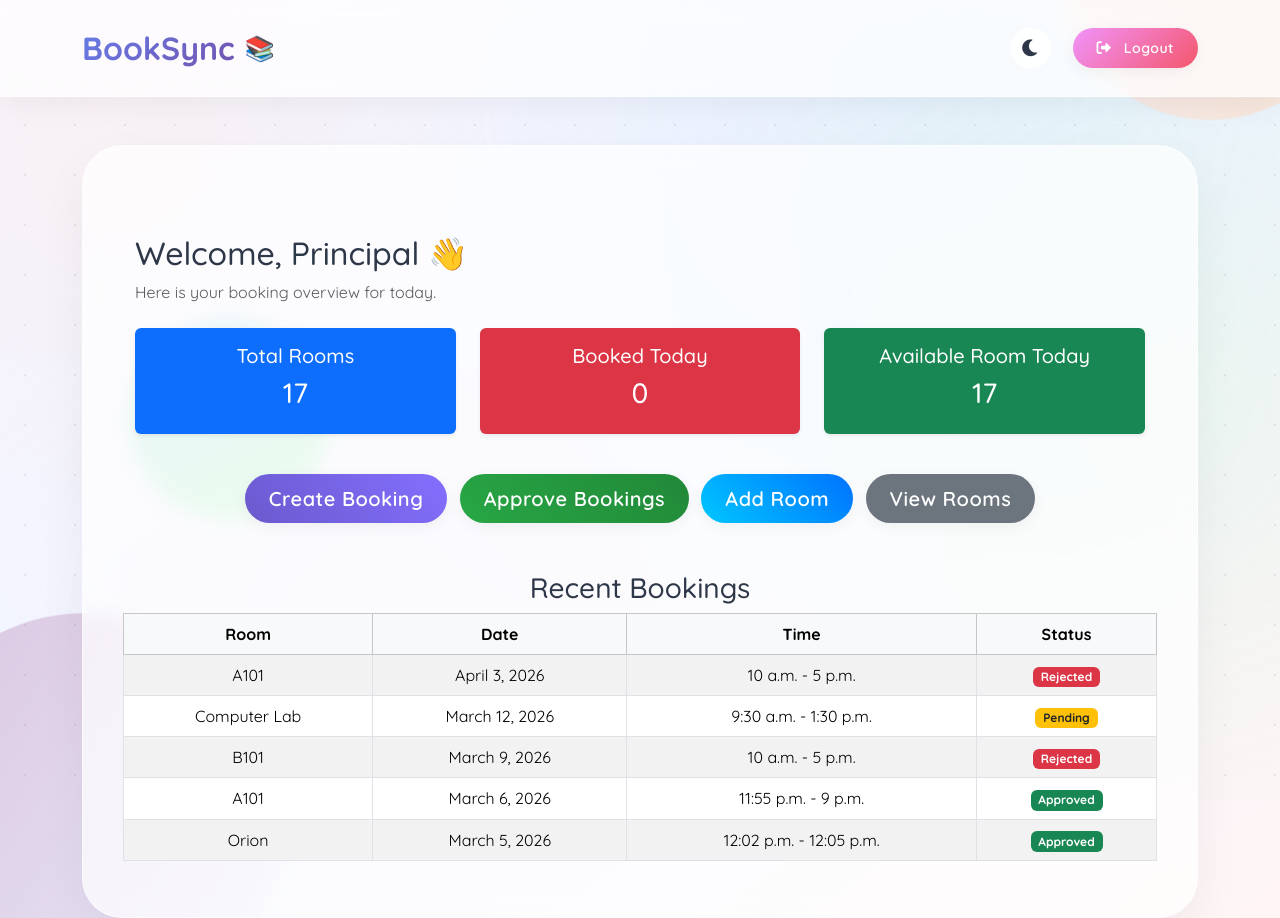
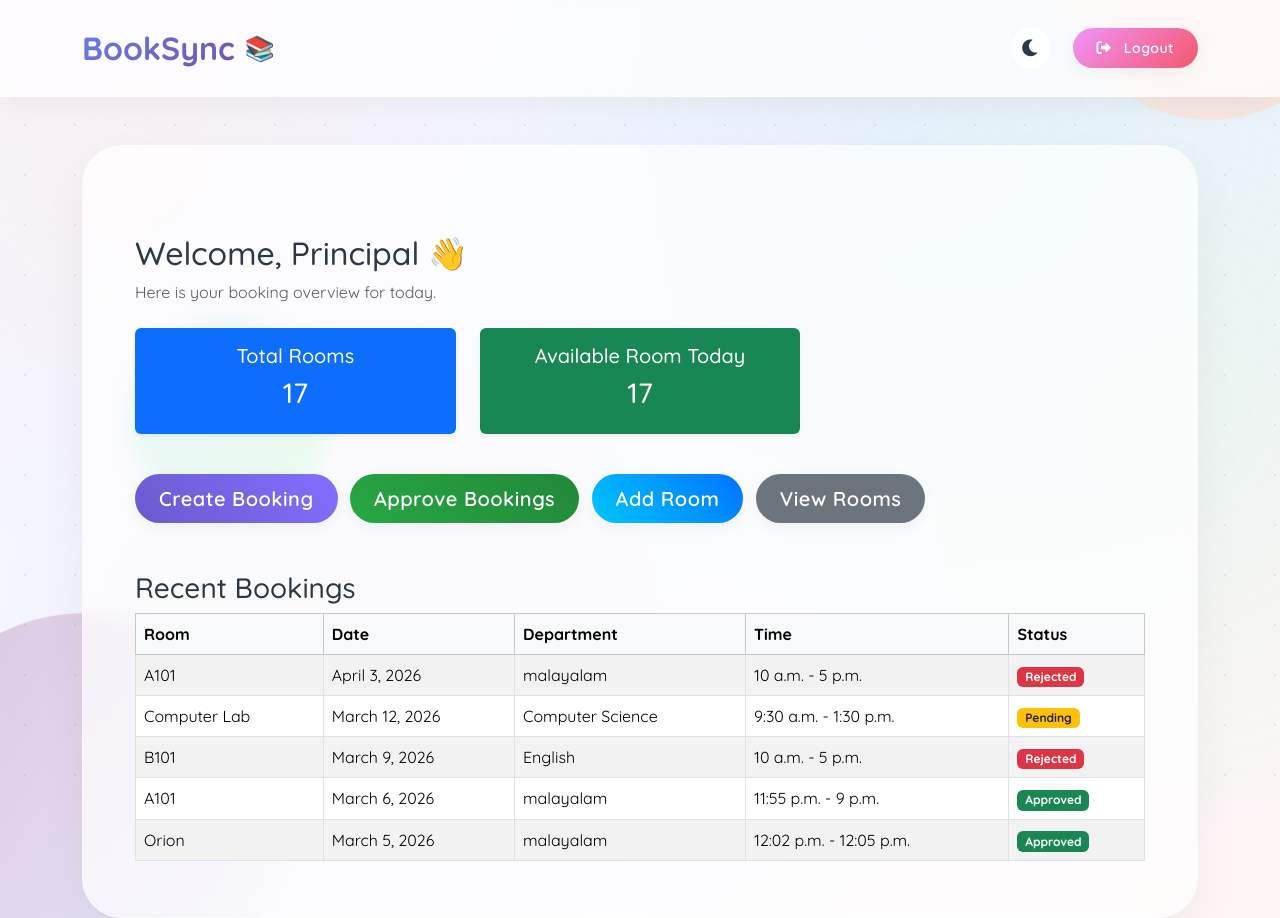
Before and after one commit to rajasreec/RoomBookingSystem, a Django app: page /dashboard/ in a window 1280 px wide. Run offline with Django 5.2, Linux system fonts and the light colour scheme; a user stored in the database is signed in; data comes from the database, SQL or seed files in the repository; both versions use the stored data as it was after the commit.

Commit message:
Initial commit

```diff
--- a/booksync/urls.py
+++ b/booksync/urls.py
@@ -20,6 +20,5 @@
 urlpatterns = [
     path('admin/', admin.site.urls),
     path('', include('core.urls')),
-    path('admin/', admin.site.urls),
     path('', include('core.urls')),
 ]
--- a/core/models.py
+++ b/core/models.py
@@ -112,13 +112,13 @@
 # -------------------------
 # Room-Department Mapping
 # -------------------------
-class RoomDepartment(models.Model):
-    room = models.ForeignKey(Room, on_delete=models.CASCADE)
-    department = models.ForeignKey(Department, on_delete=models.CASCADE)
-    class_dept = models.CharField(max_length=100)
+#class RoomDepartment(models.Model):
+#    room = models.ForeignKey(Room, on_delete=models.CASCADE)
+#    department = models.ForeignKey(Department, on_delete=models.CASCADE)
+#    class_dept = models.CharField(max_length=100)
 
-    def __str__(self):
-        return f"{self.room} - {self.department}"
+#    def __str__(self):
+#        return f"{self.room} - {self.department}"
 
 
 # -------------------------
@@ -133,10 +133,12 @@
     ]
 
     room = models.ForeignKey(Room, on_delete=models.CASCADE)
+    department = models.ForeignKey(Department, on_delete=models.CASCADE)
     user = models.ForeignKey(User, on_delete=models.CASCADE)
     date = models.DateField()
     start_time = models.TimeField()
     end_time = models.TimeField()
+    #dept_name = models.ForeignKey(Department,on_delete=models.CASCADE)
     purpose = models.TextField(null=True,blank=True)
 
     status = models.CharField(
@@ -191,17 +193,17 @@
 # -------------------------
 # Email Notifications Model
 # -------------------------
-class EmailNotification(models.Model):
+#class EmailNotification(models.Model):
 
-    notification_id = models.AutoField(primary_key=True)
+#    notification_id = models.AutoField(primary_key=True)
+#
+#    booking = models.ForeignKey(
+#        Booking,
+#        on_delete=models.CASCADE
+#    )
 
-    booking = models.ForeignKey(
-        Booking,
-        on_delete=models.CASCADE
-    )
+ #   message = models.TextField()
+ #   sent_time = models.DateTimeField(auto_now_add=True)
 
-    message = models.TextField()
-    sent_time = models.DateTimeField(auto_now_add=True)
-
-    def __str__(self):
-        return f"Notification {self.id}"
+ #   def __str__(self):
+ #       return f"Notification {self.id}"
--- a/core/templates/approve_bookings.html
+++ b/core/templates/approve_bookings.html
@@ -11,6 +11,7 @@
                 <th>User</th>
                 <th>Room</th>
                 <th>Date</th>
+                <th>Department</th>
                 <th>Start</th>
                 <th>End</th>
                 <th>Status</th>
@@ -23,6 +24,7 @@
                 <td>{{ booking.user.username }}</td>
                 <td>{{ booking.room.room_name }}</td>
                 <td>{{ booking.date }}</td>
+                <td>{{ booking.department.department_name }}</td>
                 <td>{{ booking.start_time }}</td>
                 <td>{{ booking.end_time }}</td>
                 <td>{{ booking.status }}</td>
--- a/core/templates/dashboard.html
+++ b/core/templates/dashboard.html
@@ -21,14 +21,7 @@
             </div>
         </div>
 
-        <div class="col-md-4 mb-3">
-            <div class="card shadow-sm border-0 bg-danger text-white">
-                <div class="card-body">
-                    <h5>Booked Today</h5>
-                    <h3>{{ booked_today }}</h3>
-                </div>
-            </div>
-        </div>
+
         <div class="col-md-4 mb-3">
             <a href="{% url 'available_rooms_today' %}" style="text-decoration: none;">
                 <div class="card shadow-sm border-0 bg-success text-white">
@@ -38,6 +31,8 @@
                     </div>
                 </div>
             </a>
+        </div>
+
     </div>
 
     <!-- Quick Actions -->
@@ -54,7 +49,7 @@
             Create Booking
         </a>
 
-        <!-- Approve Bookings (Superuser Only) -->
+        <!-- Approve Bookings -->
         {% if user.is_superuser %}
         <a href="{% url 'approve_bookings' %}"
            class="btn btn-lg me-2"
@@ -67,7 +62,7 @@
         </a>
         {% endif %}
 
-        <!-- Add Room (Superuser Only) -->
+        <!-- Add Room -->
         {% if user.is_superuser %}
         <a href="{% url 'add_room' %}"
            class="btn btn-lg me-2"
@@ -101,6 +96,7 @@
             <tr>
                 <th>Room</th>
                 <th>Date</th>
+                <th>Department</th>
                 <th>Time</th>
                 <th>Status</th>
             </tr>
@@ -110,6 +106,7 @@
             <tr>
                 <td>{{ booking.room.room_name }}</td>
                 <td>{{ booking.date }}</td>
+                <td>{{ booking.department.department_name }}</td>
                 <td>{{ booking.start_time }} - {{ booking.end_time }}</td>
                 <td>
                     {% if booking.status == "Approved" %}
@@ -123,14 +120,13 @@
             </tr>
             {% empty %}
             <tr>
-                <td colspan="4" class="text-center">No recent bookings</td>
+                <td colspan="5" class="text-center">No recent bookings</td>
             </tr>
             {% endfor %}
         </tbody>
     </table>
 
-
-    <!-- Pending Booking Requests (Superuser Only) -->
+    <!-- Pending Booking Requests -->
     {% if user.is_superuser and pending_bookings %}
     <h3 class="mt-5">Pending Booking Requests</h3>
 
@@ -138,6 +134,7 @@
         <thead class="table-light">
             <tr>
                 <th>User</th>
+                <th>Department</th>
                 <th>Room</th>
                 <th>Date</th>
                 <th>Action</th>
@@ -147,6 +144,7 @@
             {% for booking in pending_bookings %}
             <tr>
                 <td>{{ booking.user.username }}</td>
+                <td>{{ booking.department.department_name }}</td>
                 <td>{{ booking.room.room_name }}</td>
                 <td>{{ booking.date }}</td>
                 <td>
--- a/core/views.py
+++ b/core/views.py
@@ -10,7 +10,7 @@
 from django.views.decorators.cache import never_cache
 from datetime import date
 
-from .models import Booking, Room, Block
+from .models import Booking, Room, Block ,Department
 from .forms import RoomForm
 
 User = get_user_model()
@@ -154,53 +154,56 @@
 
 @login_required
 def create_booking(request):
-    blocks = Block.objects.all()
-    rooms = Room.objects.none()  # empty by default
+        blocks = Block.objects.all()
+        rooms = Room.objects.none()  # empty by default
+        departments = Department.objects.all()
+        selected_block_name = request.GET.get('block_name')
 
-    selected_block_name = request.GET.get('block_name')
+        if selected_block_name:
+            try:
+                block = Block.objects.get(block_name=selected_block_name)
+                rooms = Room.objects.filter(block=block, is_available=True)
+            except Block.DoesNotExist:
+                rooms = Room.objects.none()
 
-    if selected_block_name:
-        try:
-            block = Block.objects.get(block_name=selected_block_name)
-            rooms = Room.objects.filter(block=block, is_available=True)
-        except Block.DoesNotExist:
-            rooms = Room.objects.none()
+        if request.method == 'POST':
+            room_id = request.POST.get('room')
+            department_id = request.POST.get("department")
+            booking_date = request.POST.get('date')
+            start_time = request.POST.get('start_time')
+            end_time = request.POST.get('end_time')
+            purpose = request.POST.get('purpose')
 
-    if request.method == 'POST':
-        room_id = request.POST.get('room')
-        booking_date = request.POST.get('date')
-        start_time = request.POST.get('start_time')
-        end_time = request.POST.get('end_time')
-        purpose = request.POST.get('purpose')
+            # Conflict check
+            conflict = Booking.objects.filter(
+                room_id=room_id,
+                date=booking_date
+            ).filter(
+                Q(start_time__lt=end_time) & Q(end_time__gt=start_time)
+            ).exists()
 
-        # Conflict check
-        conflict = Booking.objects.filter(
-            room_id=room_id,
-            date=booking_date
-        ).filter(
-            Q(start_time__lt=end_time) & Q(end_time__gt=start_time)
-        ).exists()
+            if conflict:
+                messages.error(request, "Room already booked for selected time.")
+                return redirect('create_booking')
 
-        if conflict:
-            messages.error(request, "Room already booked for selected time.")
-            return redirect('create_booking')
+            Booking.objects.create(
+                user=request.user,
+                room_id=room_id,
+                department_id=department_id,
+                date=booking_date,
+                start_time=start_time,
+                end_time=end_time,
+                purpose=purpose,
+                status="Pending"
+            )
 
-        Booking.objects.create(
-            user=request.user,
-            room_id=room_id,
-            date=booking_date,
-            start_time=start_time,
-            end_time=end_time,
-            purpose=purpose,
-            status="Pending"
-        )
+            messages.success(request, "Booking request submitted successfully!")
+            return redirect('dashboard')
 
-        messages.success(request, "Booking request submitted successfully!")
-        return redirect('dashboard')
-
-    return render(request, 'create_booking.html', {
+        return render(request, 'create_booking.html', {
         'blocks': blocks,
         'rooms': rooms,
+        'departments': departments,
         'selected_block_name': selected_block_name
     })
 
```
Also changed, not shown: core/admin.py (+6 -8 lines), core/templates/create_booking.html (+19 -2 lines), core/migrations/0004_booking_department.py (added), db.sqlite3. Lines whose indentation alone changed are shown as unchanged.
